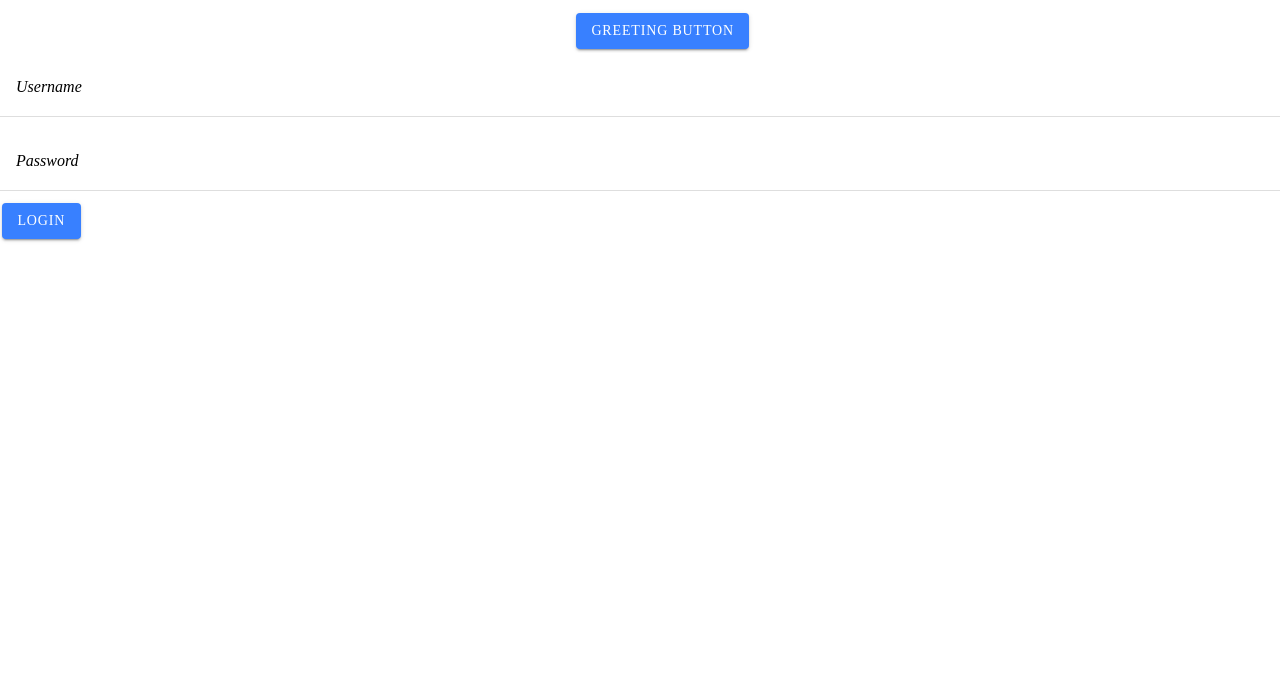
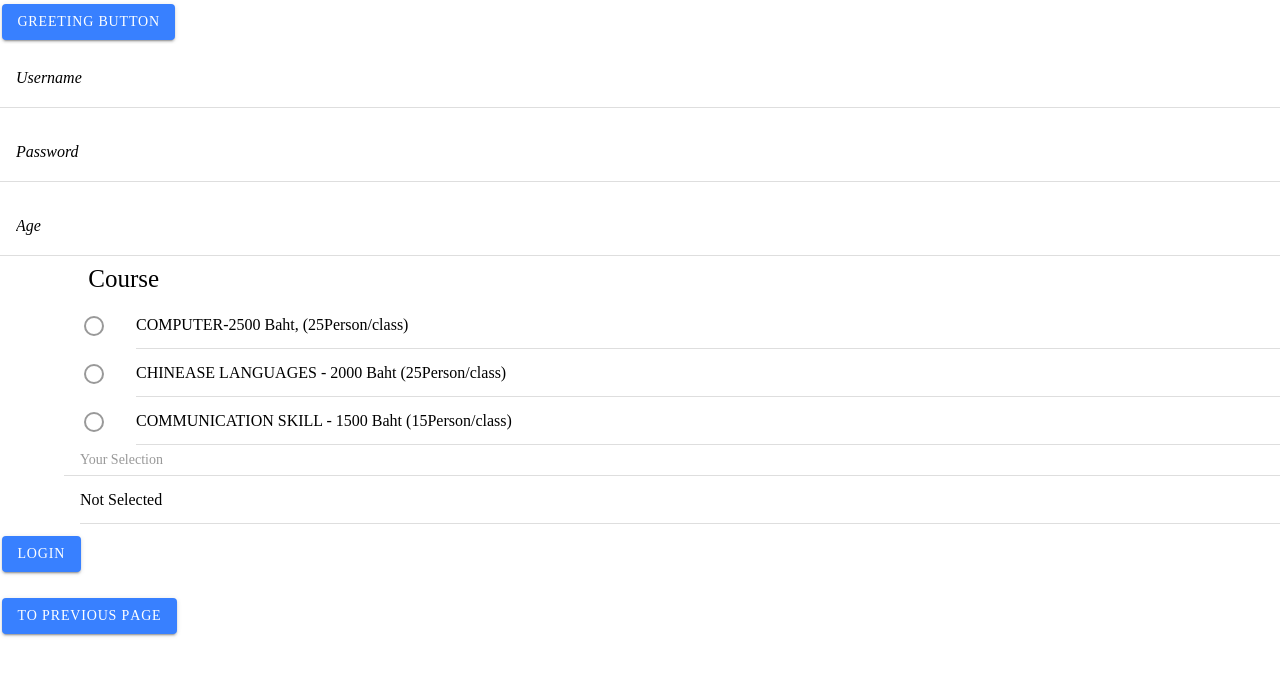
Before and after one commit to trithepChaliewtham/IonicFirstApp, a React (Create React App) app: page /body in a window 1280 px wide. Shown: the top 676 px of the page. Built offline with nearby package versions, Linux system fonts and the light colour scheme.

Commit message:
Homework 2.

```diff
--- a/src/pages/Body.tsx
+++ b/src/pages/Body.tsx
@@ -1,5 +1,6 @@
 import React , { useState } from 'react';
 
+import Loginresult from './Loginresult';
 import {
   IonButton,
   IonIcon,
@@ -8,29 +9,45 @@ import {
   IonItem,
   IonLabel,
   IonList,
+  IonRadio,
+  IonRadioGroup,
+  IonItemDivider,
+  IonListHeader,
   useIonToast
 } from '@ionic/react';
 import { star } from 'ionicons/icons';
 //
-// import { Component } from 'react';
-// import { ToastController } from '@ionic/react';
-const Body: React.FC = () => {
+
+const Body = ({history}:any) => {
   const [ username , setUsername ] = useState<string>("");
   const [ password , setPassword ] = useState<string>("");
+  const [ selected , setSelected ] = useState<string>("Not Selected");
+  const [ age , setAge ] = useState();
+  const [ price , setPrice ] = useState(0);
+  const [ maxperson , setMaxperson] = useState(0);
   const [ present , dismiss ] = useIonToast();
-  // const target = e.target as HTMLTextAreaElement;
-  const onLogin = () => {
-    // console.log("SSS");
-    alert("Clicked Login!");
+
+  const dataobj = {
+    username:username,
+    password:password,
+    age : age,
+    course:{
+      name : selected,
+      price : price,
+      maxperson : maxperson,
+    },
   }
-  const formHandle = async () => {
-    // const res = await;
-    alert(`${username} ${password}`);
+  const jsondata = JSON.stringify(dataobj);
+  const formhandle = async(e:any) => {
+        e.preventDefault();
+        if (username != "" && password != ""){
+          history.push(`/Loginresult/${jsondata}`)
+        }
+
   }
   return (
       <IonContent>
         <IonButton
-            style={{marginLeft : "45%" ,marginTop : "1%"}}
             onClick={() =>
               present(
                 {
@@ -41,8 +58,8 @@ const Body: React.FC = () => {
             }
           >
           Greeting Button
-          {console.log(present)}
         </IonButton>
+        <br/>
         <IonList>
             <IonItem >
                 <IonLabel position="floating"><i>Username</i></IonLabel>
@@ -57,12 +74,81 @@ const Body: React.FC = () => {
             <br/>
             <IonItem>
                 <IonLabel position="floating"><i>Password</i></IonLabel>
-              <IonInput name="pass"></IonInput>
+                <IonInput name="pass"
+                    value={password}
+                    onIonChange={(e: any)=> setPassword(e.target.value)}
+                ></IonInput>
             </IonItem>
+            <br/>
+            <IonItem>
+                <IonLabel position="floating"><i>Age</i></IonLabel>
+                <IonInput name="pass"
+                    value={age}
+                    onIonChange={(e: any)=> setAge(e.target.value)}
+                ></IonInput>
+            </IonItem>
+            <div style={{marginLeft : "5%"}}>
+                <IonRadioGroup
+                    value={selected}
+                    onIonChange={
+                        (e) => {
+                          setSelected(e.detail.value);
+                          setMaxperson(
+                            e.detail.value == "comsci" ?
+                              25 :
+                            e.detail.value == "chinease" ?
+                              25 :
+                            e.detail.value == "communication" ?
+                              15 : 0
+                          );
+                          setPrice(
+                            e.detail.value == "comsci" ?
+                              2500 :
+                            e.detail.value == "chinease" ?
+                              2000 :
+                            e.detail.value == "communication" ?
+                              1500 : 0
+                          );
+                        }
+                    }>
+
+                    <IonListHeader style={{marginLeft : "2%" , fontSize : '25px'}}>
+                      <IonLabel>Course</IonLabel>
+                    </IonListHeader>
+                    <IonItem>
+                      <IonLabel>COMPUTER-2500 Baht, (25Person/class)</IonLabel>
+                      <IonRadio slot="start" id="1" value="comsci" />
+                    </IonItem>
+
+                    <IonItem>
+                      <IonLabel>CHINEASE LANGUAGES - 2000 Baht (25Person/class) </IonLabel>
+                      <IonRadio slot="start" id="2" value="chinease" />
+                    </IonItem>
+
+                    <IonItem>
+                      <IonLabel>COMMUNICATION SKILL - 1500 Baht (15Person/class)</IonLabel>
+                      <IonRadio slot="start" id="3" value="communication" />
+                    </IonItem>
+                </IonRadioGroup>
+                <IonItemDivider>Your Selection</IonItemDivider>
+                <IonItem>{selected ?? '(none selected'}</IonItem>
+              </div>
         </IonList>
 
-        <IonButton >Login</IonButton>
-
+        <IonButton
+            // onClick={() => <Loginresult user={username} pass={password} />}
+            onClick={formhandle}
+        >
+            Login
+        </IonButton>
+        <br/>
+        <br/>
+        <IonButton
+            href="/home"
+            routerDirection="back"
+        >
+            To previous page
+        </IonButton>
         {/*-- Colors --*/}
       </IonContent>
   )
```
Lines whose indentation alone changed are shown as unchanged.
